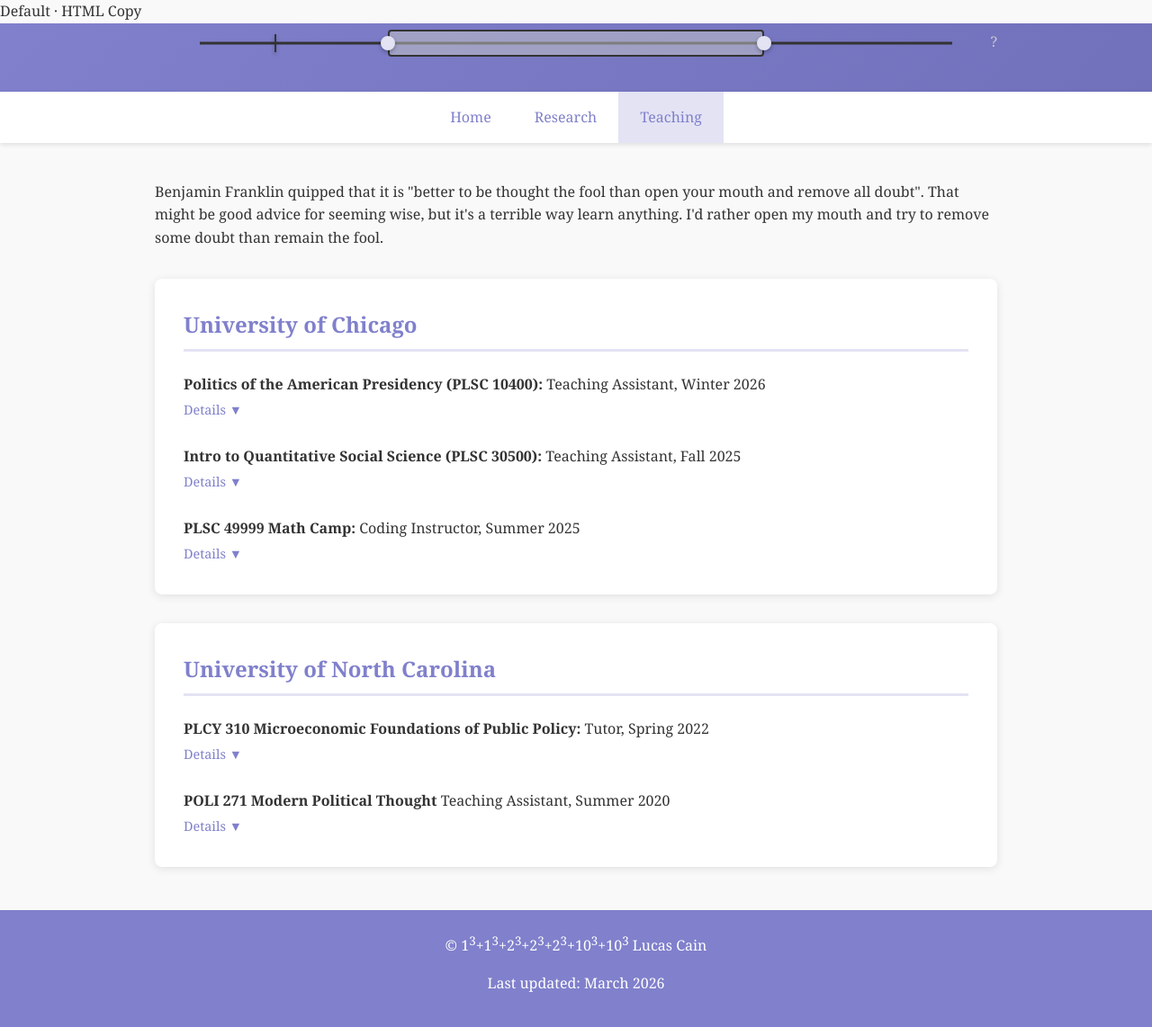
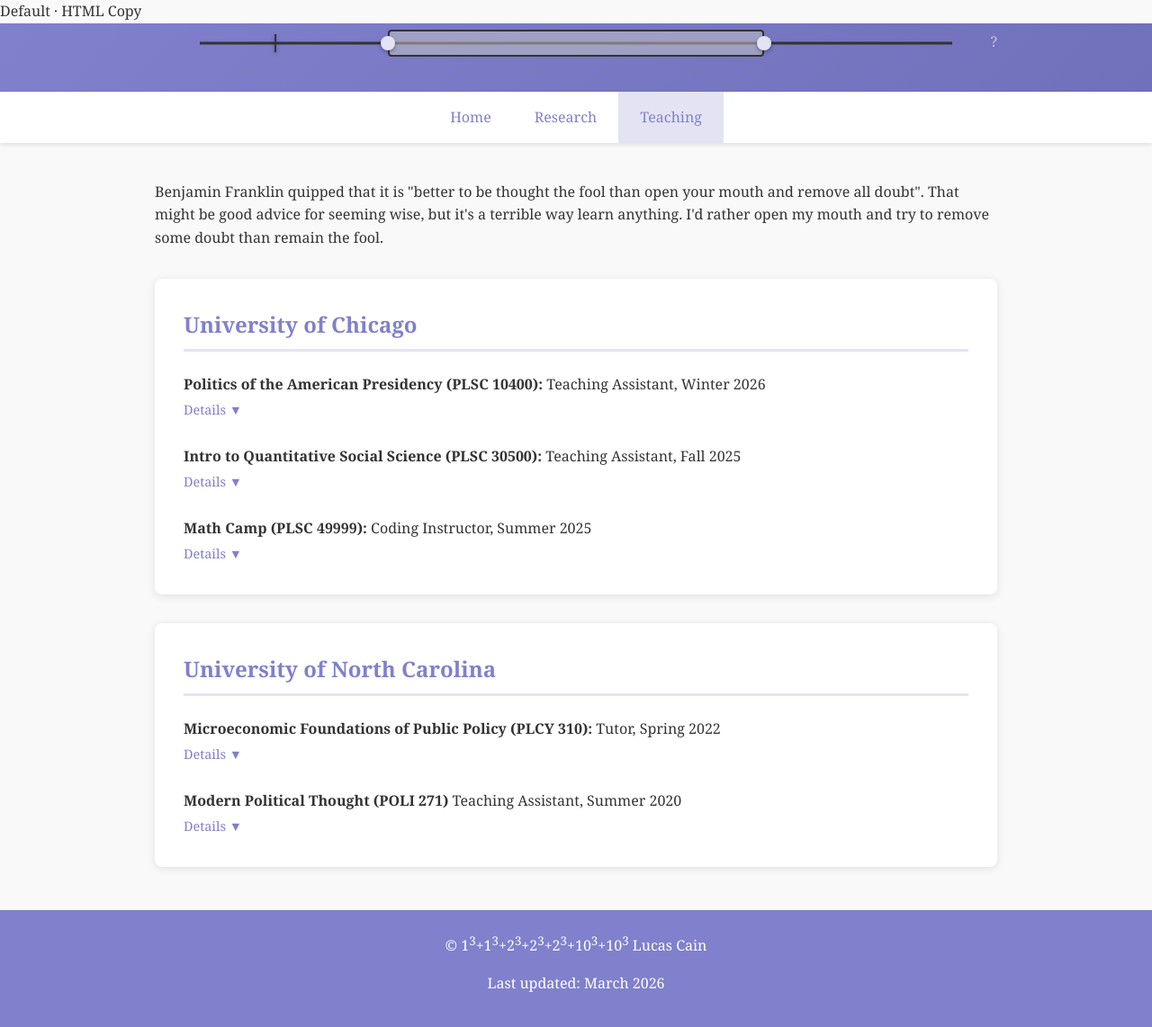
Before and after one commit to L-Cain/L-Cain.github.io, a Jekyll site: the page built from teaching.md, in a window 1280 px wide and 1147 px high. Shown: the top 1142 px of the window at 90% size. Built offline with Jekyll 4.4.1, drawn with Linux system fonts in a browser that asks for light colours; our own code applies the rules of GitHub Pages for plain Markdown files.

```diff
--- a/teaching.md
+++ b/teaching.md
@@ -29,7 +29,7 @@
   <br>
 
   <ul>
-      <strong>PLSC 49999 Math Camp: </strong> Coding Instructor, Summer 2025 <br>
+      <strong> Math Camp (PLSC 49999): </strong> Coding Instructor, Summer 2025 <br>
       <button onclick="var a=this.nextElementSibling;a.style.display=a.style.display==='block'?'none':'block';this.textContent=this.textContent==='Details ▼'?'Details ▲':'Details ▼';" style="margin-top:0.1rem;background:none;border:none;color:#8080cc;padding:0.25rem 0;cursor:pointer;font-family:inherit;font-size:0.9rem;">Details ▼</button>
     <div style="display:none;margin-top:0.75rem;padding:1rem;background:#f0f0f8;border-left:3px solid #8080cc;border-radius:0 4px 4px 0;">
       <p><strong>Level: </strong>  PhD </p>
@@ -43,7 +43,7 @@
  <section>
   <h2 style = "font-size: 1.5rem;">University of North Carolina</h2>
    <ul>
-     <strong>PLCY 310 Microeconomic Foundations of Public Policy: </strong> Tutor, Spring 2022 <br>
+     <strong>Microeconomic Foundations of Public Policy (PLCY 310): </strong> Tutor, Spring 2022 <br>
       <button onclick="var a=this.nextElementSibling;a.style.display=a.style.display==='block'?'none':'block';this.textContent=this.textContent==='Details ▼'?'Details ▲':'Details ▼';" style="margin-top:0.1rem;background:none;border:none;color:#8080cc;padding:0.25rem 0;cursor:pointer;font-family:inherit;font-size:0.9rem;">Details ▼</button>
     <div style="display:none;margin-top:0.75rem;padding:1rem;background:#f0f0f8;border-left:3px solid #8080cc;border-radius:0 4px 4px 0;">
       <p><strong>Level: </strong>  Undergraduate </p>
@@ -52,7 +52,7 @@
     </ul>
    <br>
    <ul>
-    <strong>POLI 271 Modern Political Thought </strong> Teaching Assistant, Summer 2020 <br>
+    <strong>Modern Political Thought (POLI 271) </strong> Teaching Assistant, Summer 2020 <br>
       <button onclick="var a=this.nextElementSibling;a.style.display=a.style.display==='block'?'none':'block';this.textContent=this.textContent==='Details ▼'?'Details ▲':'Details ▼';" style="margin-top:0.1rem;background:none;border:none;color:#8080cc;padding:0.25rem 0;cursor:pointer;font-family:inherit;font-size:0.9rem;">Details ▼</button>
     <div style="display:none;margin-top:0.75rem;padding:1rem;background:#f0f0f8;border-left:3px solid #8080cc;border-radius:0 4px 4px 0;">
       <p><strong>Level: </strong>  Undergraduate </p>
```
